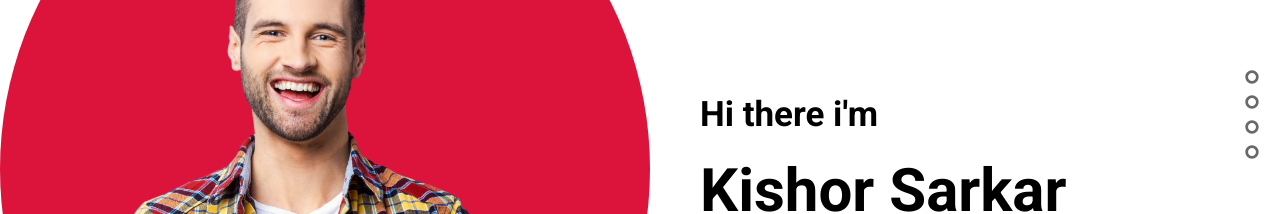
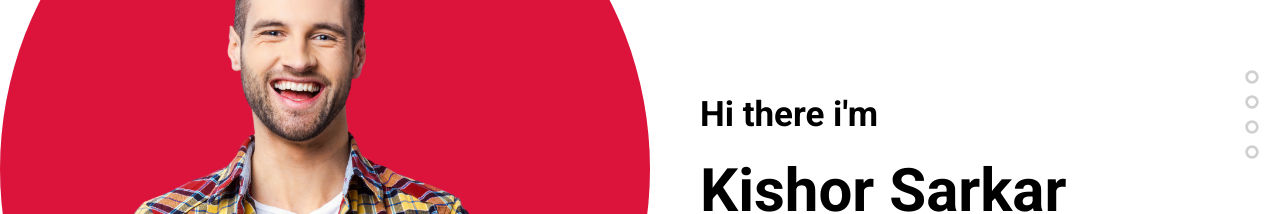
Before and after one commit to gostgmaer/simple-portfolio, a React (Create React App) app: page / in a window 1280 px wide. Shown: the part 251-465 px from the top of the page. Built offline with nearby package versions, Linux system fonts and the light colour scheme.

Commit message:
add navigation animations

```diff
--- a/src/App.scss
+++ b/src/App.scss
@@ -74,15 +74,31 @@
       gap: 5px;
       li{
         a{
+          animation:bulletBlink 3s infinite;
           color: #696969;
          // background-color: #61dafb;
          .svg{
           color: #4a4a4a;
           // background-color: #61dafb;
+
          }
           &:hover{
             color: #15023A;
+            opacity: 1;
+            animation:none;
           }
+        }
+        @keyframes bulletBlink {
+          from {
+            opacity: 1;
+           // color: rgb(252, 115, 4);
+           }
+           to {
+           //  transform: rotate(360deg);
+             opacity: 0.3;
+            // color: rgb(252, 115, 4);
+           }
+
         }
       }
     }
```
